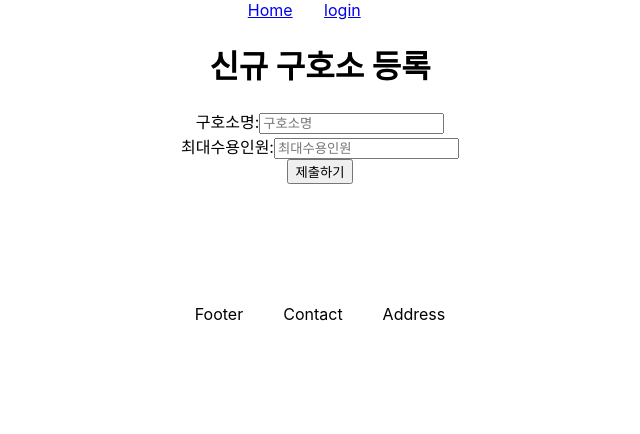
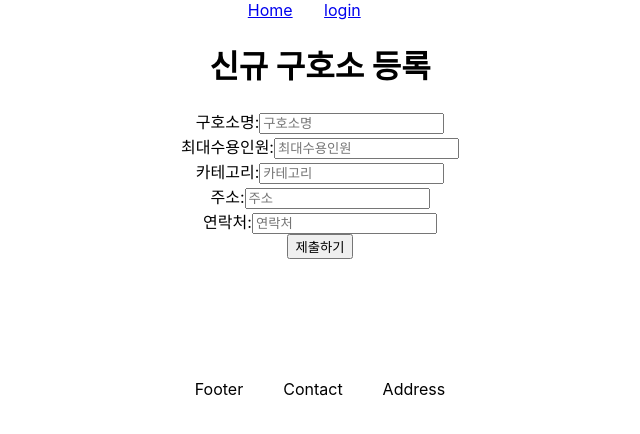
Before and after one commit to feat630/vmProject, a React app in the folder my-app/: page /shelter/input in a window 1280 px wide. Shown: the top 434 px of the page, without its empty margins (320-960 px from the left). Built offline with nearby package versions, Linux system fonts and the light colour scheme; no server answers; the HTML template or start-up script is replaced by a standard one.

Commit message:
1. input 페이지 수정

```diff
--- a/my-app/src/component/shelter/Input.jsx
+++ b/my-app/src/component/shelter/Input.jsx
@@ -5,6 +5,9 @@ import axios from "axios";
 export const Input = () => {
     const [name, setName] = useState();
     const [quantity, setQuantity] = useState();
+    const [category, setCategory] = useState();
+    const [address, setAddress] = useState();
+    const [tel, setTel] = useState();
     const {index} = useParams();
 
     const fetchDatas = async() => {
@@ -21,8 +24,14 @@ export const Input = () => {
 		const { name, value } = e.target;
     	if(name === 'name') {
 			setName(value);
-		} else {
+		} else if(name === 'quantity') {
 			setQuantity(value);
+		} else if(name === 'category') {
+			setCategory(value);
+		} else if(name === 'address') {
+			setAddress(value);
+		} else if(name === 'tel') {
+			setTel(value);
 		}
 	}
 
@@ -30,7 +39,10 @@ export const Input = () => {
         axios.post('/shelter/postData',{
 			data: {'data': [
 				name,
-				quantity]
+				quantity,
+                category,
+                address,
+                tel]
 			}
 		});
     }
@@ -40,7 +52,10 @@ export const Input = () => {
 			data: {'data': [
                 index,
 				name,
-				quantity]
+				quantity,
+                category,
+                address,
+                tel]
 			}
 		});
     }
@@ -57,7 +72,6 @@ export const Input = () => {
                 <br/>
                 <h1>신규 구호소 등록</h1>
                 구호소명:<input
-
                         className="name-input"
                         type='text'
                         placeholder='구호소명'
@@ -67,7 +81,6 @@ export const Input = () => {
                     >
                     </input><br/>
                 최대수용인원:<input
-
                         className="quantity-input"
                         type='text'
                         placeholder='최대수용인원'
@@ -76,6 +89,34 @@ export const Input = () => {
                         name='quantity'
                     >
                     </input><br/>
+                카테고리:<input
+                    className="category-input"
+                    type='text'
+                    placeholder='카테고리'
+                    value={category}
+                    onChange={getValue}
+                    name='category'
+                >
+                </input><br/>
+                주소:<input
+                        className="address-input"
+                        type='text'
+                        placeholder='주소'
+                        value={address}
+                        onChange={getValue}
+                        name='address'
+                    >
+                    </input><br/>
+                연락처:<input
+                        className="tel-input"
+                        type='text'
+                        placeholder='연락처'
+                        value={tel}
+                        onChange={getValue}
+                        name='tel'
+                    >
+                    </input><br/>
+
                 <Link to="/shelter"><button onClick={() => {dataInsert()}}>제출하기</button></Link><br></br>
                 <br/>
             </>
```
